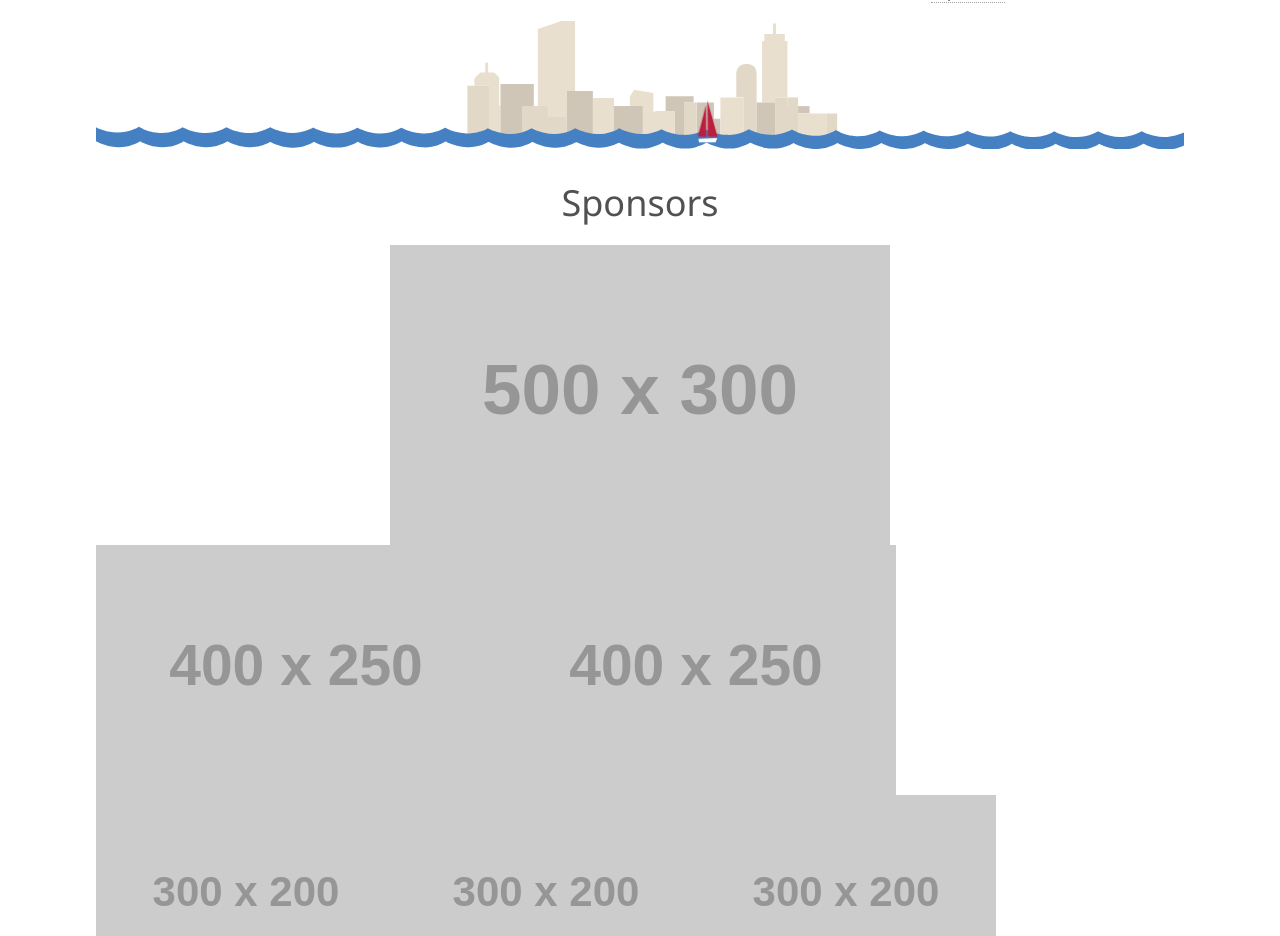
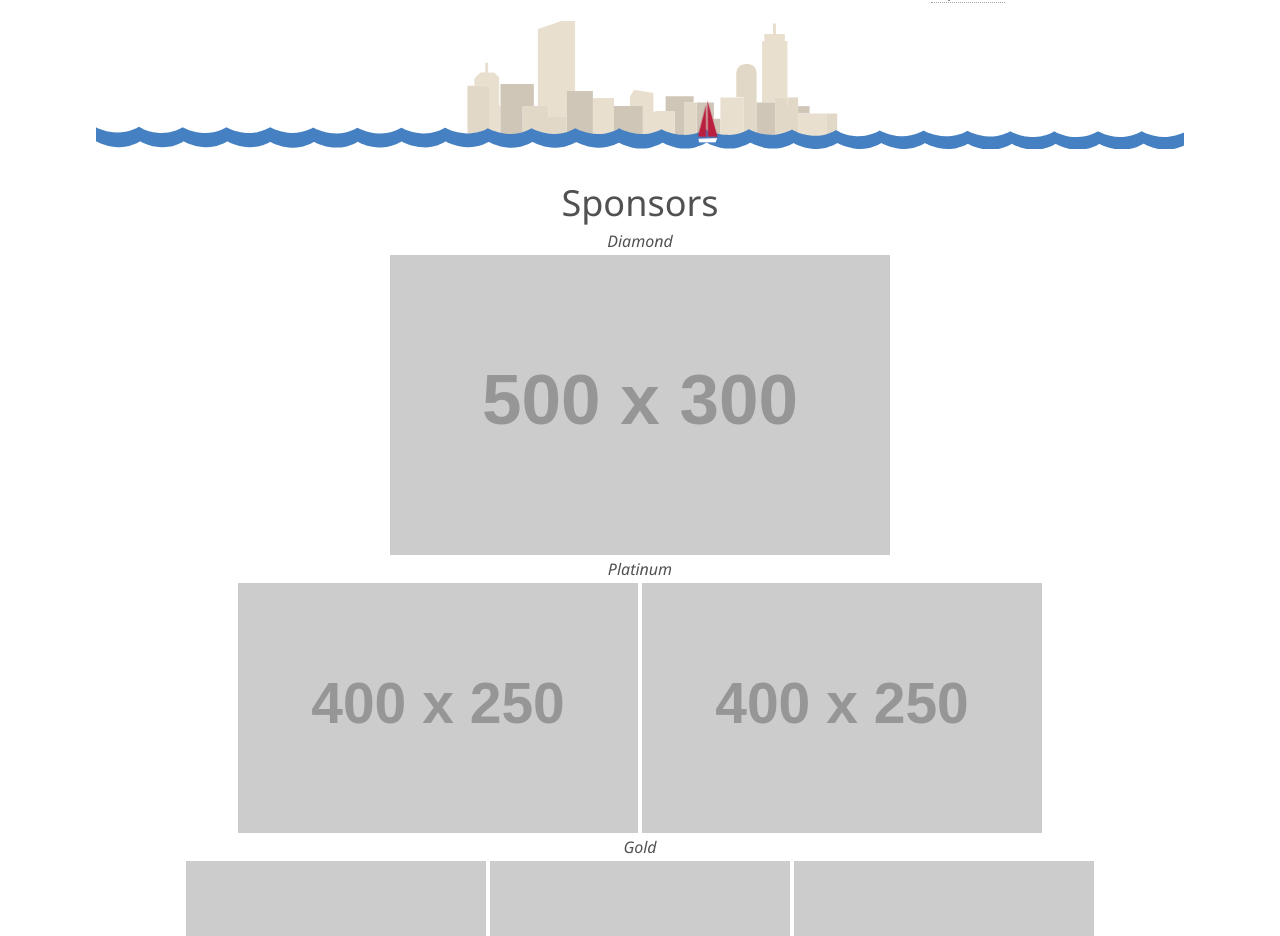
Before and after one commit to AvidGeo/foss4g2017-dev, a Jekyll site: the page built from index.html, in a window 1280 px wide. Shown: the part 852-1788 px from the top of the page. Built offline with Jekyll 4.4.1, drawn with Linux system fonts in a browser that asks for light colours; some of the changed text lies outside the part shown.

Commit message:
updates to sponsor section

```diff
--- a/_sass/_tiles.scss
+++ b/_sass/_tiles.scss
@@ -116,7 +116,8 @@
 }
 
 .sponsor-box {
-  margin-top: 18px;
+  margin-top: 6px;
+  text-align: center;
 }
 
 .sponsor-box p {
@@ -126,10 +127,16 @@
   margin-top: 0px;
 }
 
-.sponsor-box-platinum {
-  display: block;
+.sponsor-head {
+  font-size: 16px;
+  font-weight: lighter;
+  font-style: italic;
+  margin-top: 6px;
+  margin-bottom: 0px;
 }
 
 .sponsor {
-  float: left;
+    display: inline-block;
+    margin-left: auto;
+    margin-right: auto;
 }
--- a/index.html
+++ b/index.html
@@ -226,7 +226,7 @@ image:
     <div class="gen-section-title">
         <h1 style="font-weight: 500;">Sponsors</h1>
     </div>
-
+    <h4 class="sponsor-head">Diamond</h4>
     <div class="sponsor-box">
         <div>
             <img src="http://placehold.it/500x300">
@@ -234,7 +234,8 @@ image:
     </div>
 </div>
 <div class="gen-section">
-    <div class="sponsor-box-platinum">
+    <h4 class="sponsor-head">Platinum</h4>
+    <div class="sponsor-box">
         <div class="sponsor">
             <img src="http://placehold.it/400x250">
         </div>
@@ -244,8 +245,8 @@ image:
     </div>
 </div>
 <div class="gen-section">
-
-    <div class="sponsor-box-gold">
+    <h4 class="sponsor-head">Gold</h4>
+    <div class="sponsor-box">
         <div class="sponsor">
             <img src="http://placehold.it/300x200">
         </div>
@@ -256,9 +257,63 @@ image:
             <img src="http://placehold.it/300x200">
         </div>
     </div>
-
 </div>
-
+<div class="gen-section">
+    <h4 class="sponsor-head">Silver</h4>
+    <div class="sponsor-box">
+        <div class="sponsor">
+            <img src="http://placehold.it/200x200">
+        </div>
+        <div class="sponsor">
+            <img src="http://placehold.it/200x200">
+        </div>
+        <div class="sponsor">
+            <img src="http://placehold.it/200x200">
+        </div>
+        <div class="sponsor">
+            <img src="http://placehold.it/200x200">
+        </div>
+    </div>
+</div>
+<div class="gen-section">
+    <h4 class="sponsor-head">Bronze</h4>
+    <div class="sponsor-box">
+        <div class="sponsor">
+            <img src="http://placehold.it/150x150">
+        </div>
+        <div class="sponsor">
+            <img src="http://placehold.it/150x150">
+        </div>
+        <div class="sponsor">
+            <img src="http://placehold.it/150x150">
+        </div>
+        <div class="sponsor">
+            <img src="http://placehold.it/150x150">
+        </div>
+        <div class="sponsor">
+            <img src="http://placehold.it/150x150">
+        </div>
+    </div>
+</div>
+<div class="gen-section">
+    <h4 class="sponsor-head">Supporter</h4>
+    <div class="sponsor-box">
+        <div class="sponsor">
+            <ul>
+              <li>Supporter 1</li>
+              <li>Supporter 2</li>
+              <li>Supporter 3</li>
+            </ul>
+        </div>
+        <div class="sponsor">
+            <ul>
+              <li>Supporter 4</li>
+              <li>Supporter 5</li>
+              <li>Supporter 6</li>
+            </ul>
+        </div>
+    </div>
+</div>
 <div class="video-wrapper">
     <div class="video-inner">
         <h4>We are excited to welcome you to Boston in 2017!</h4>
```
